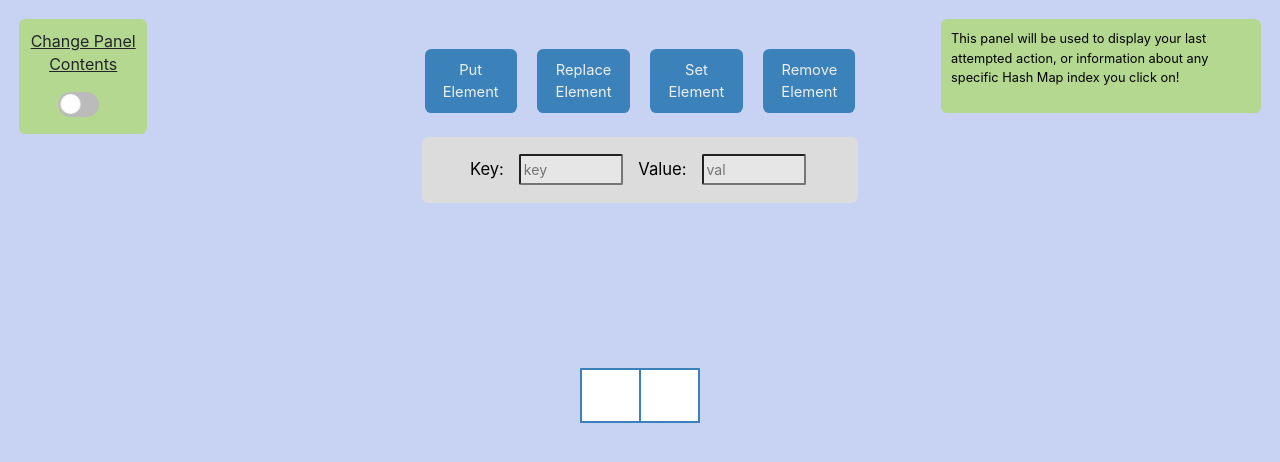
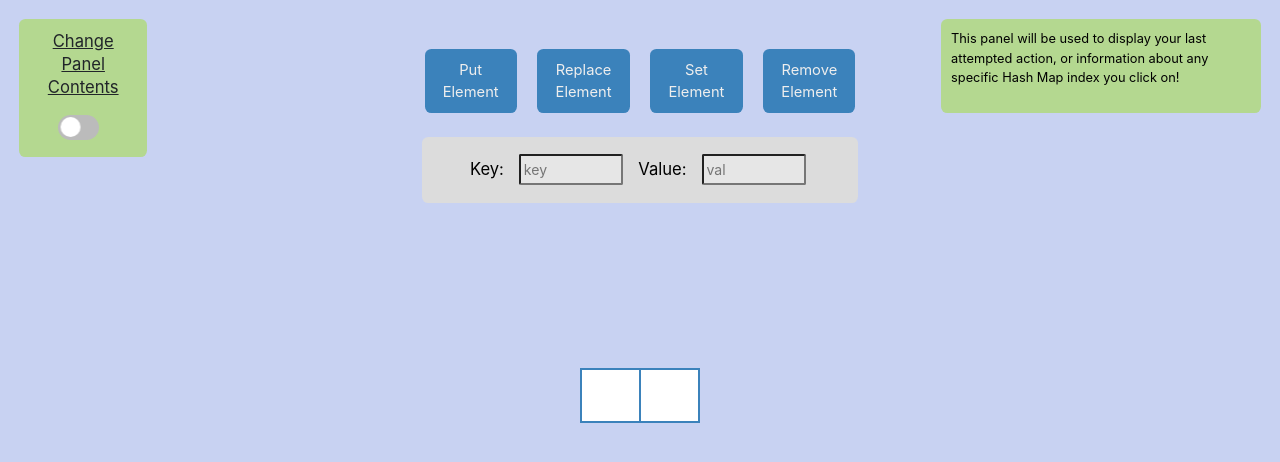
Before and after one commit to sebastianmorgan951/HashMapVisualizerDeployed, a React app: page / in a window 1280 px wide. Shown: the top 462 px of the page. Built offline with nearby package versions, Linux system fonts and the light colour scheme.

Commit message:
Making css relative for different screen sizes

```diff
--- a/src/HashMapVisualizer/HashMapVisualizer.css
+++ b/src/HashMapVisualizer/HashMapVisualizer.css
@@ -109,6 +109,7 @@
   text-align: center;
   line-height: 1.8vw;
   text-decoration: underline;
+  font-size: 1.3vw;
   left: 1.5vw;
   top: 1.5vw;
   width: 10vw;
```
